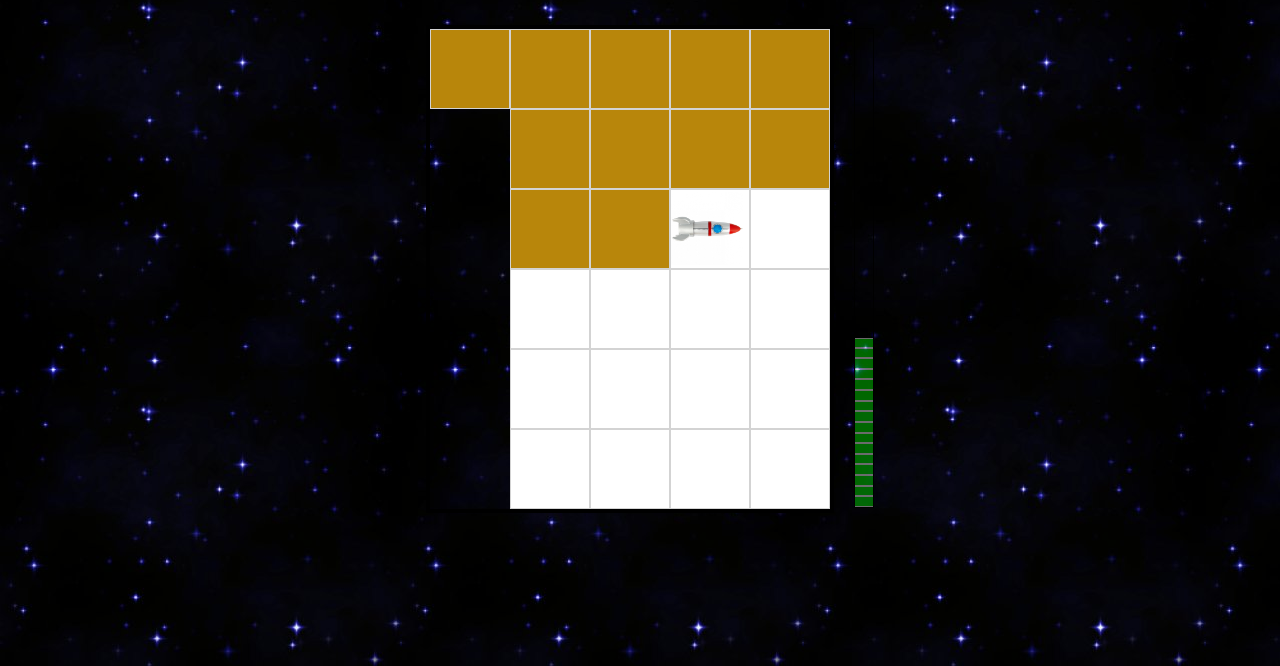
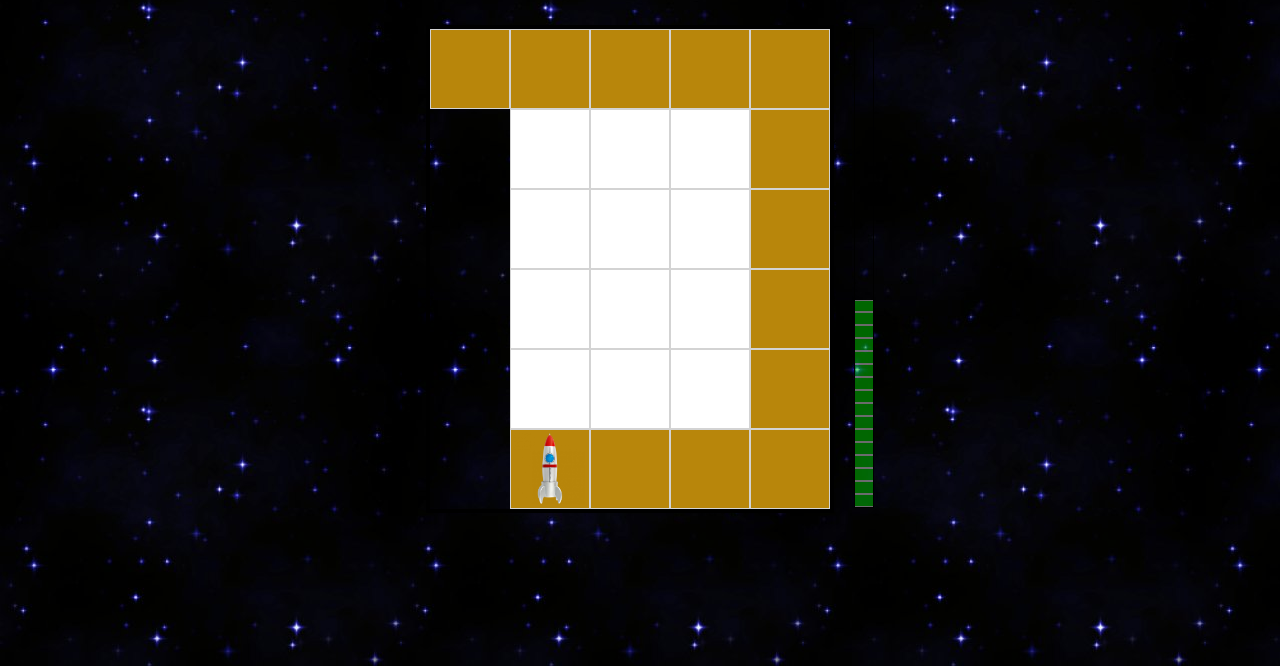
Before and after one commit to Leslie-d-a/spaceship, a plain HTML site: page spacegame/Opdracht09.html in a window 1280 px wide. Shown: the part 134-800 px from the top of the page. Drawn offline with nearby package versions, Linux system fonts and the light colour scheme.

Commit message:
opdracht 09 nu zonder fouten

```diff
--- a/spacegame/Opdracht09.html
+++ b/spacegame/Opdracht09.html
@@ -18,22 +18,20 @@
         spaceShip.run(function () {
             // code  start
 
-            spaceShip.rotateRight();
-            spaceShip.moveForward();
-            for(a=1;a<=3;a++){
-                for(b=1;b<=3;b++){
-                spaceShip.moveForward();
-                }spaceShip.rotateRight();
-                spaceShip.moveForward();
+            var a = 4;
+            var b = 5;
+            for(c=1;c<=4;c++){
                 spaceShip.rotateRight();
-                for(b=1;b<=3;b++){
-                spaceShip.moveForward();
-                }spaceShip.rotateLeft();
-                spaceShip.moveForward();
-                spaceShip.rotateLeft();
+                for(d=1;d<=a;d++){
+                    spaceShip.moveForward();
+                }
+                a--
+                spaceShip.rotateRight();
+                for(e=1;e<=b;e++){
+                    spaceShip.moveForward();
+                }
+                b--
             }
-
-
 
             // code  einde
         });
```
